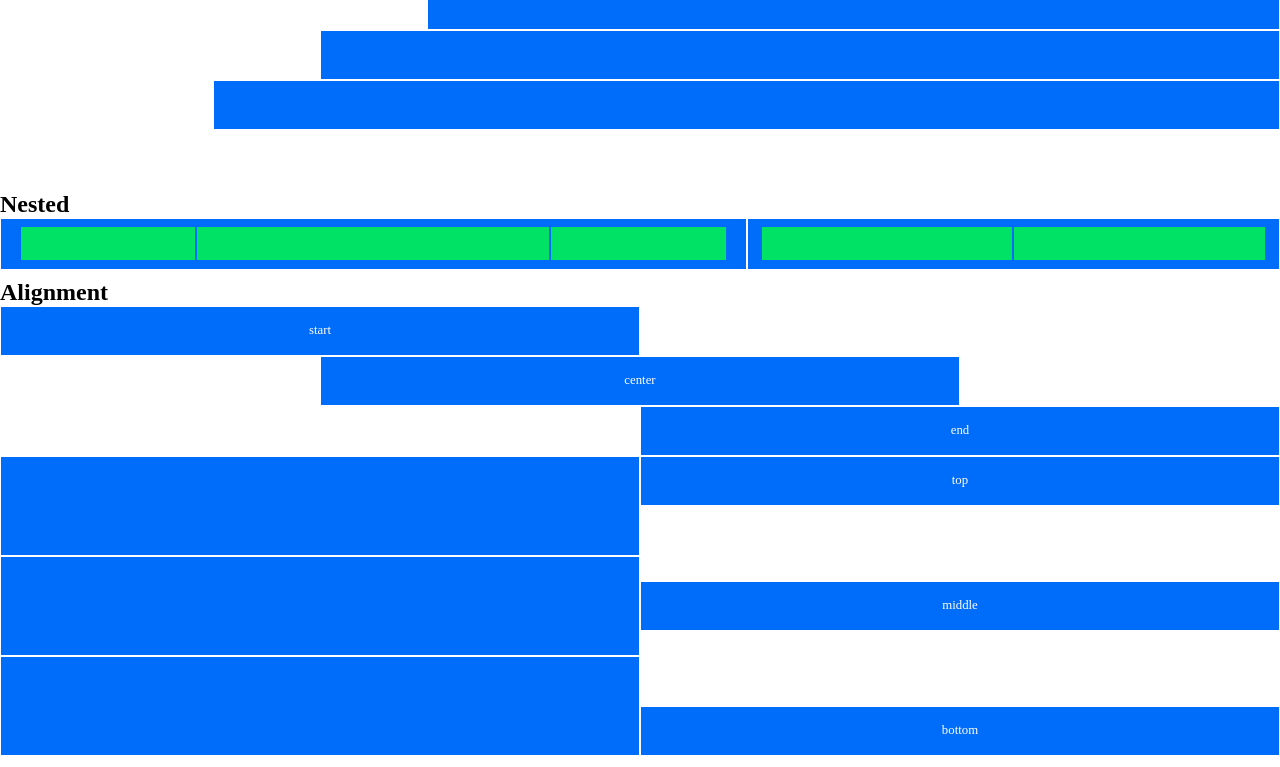
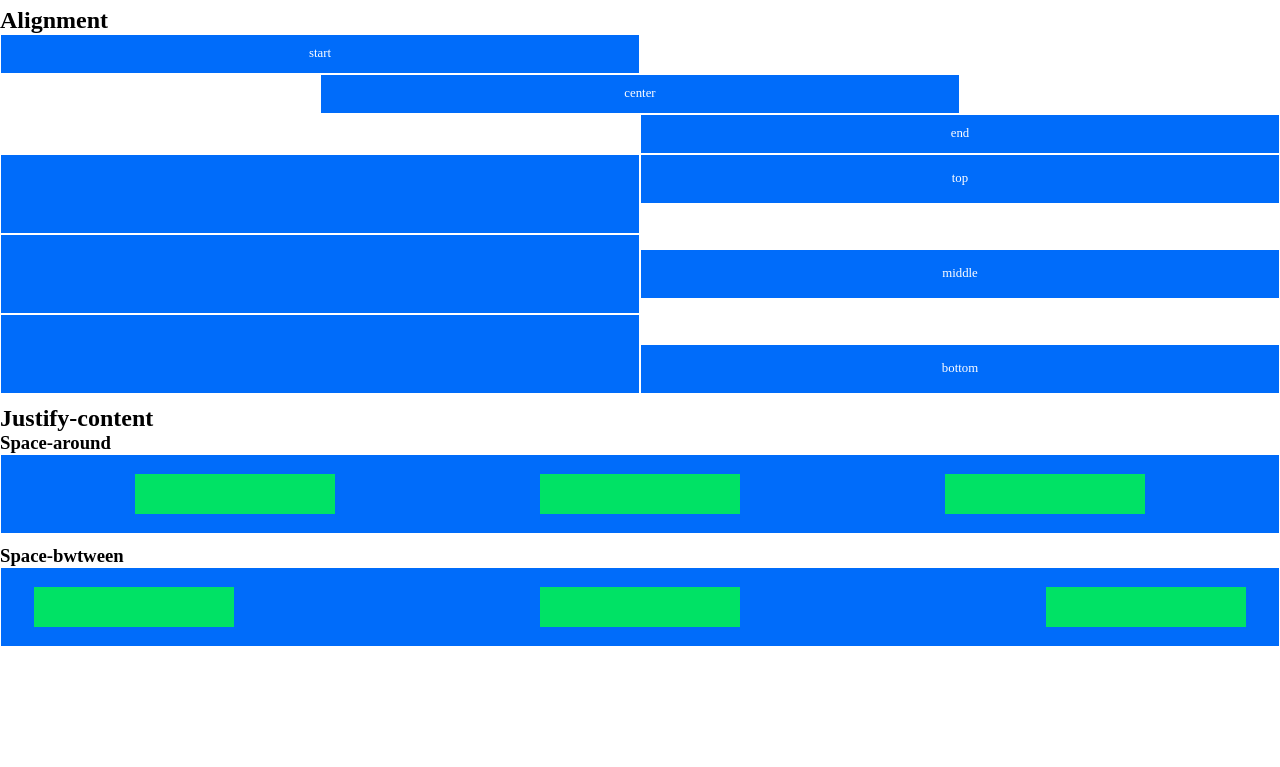
Before and after one commit to AndrianiClaudio/html-css-12bool, a plain HTML site: page index.html in a window 1280 px wide. Shown: the part 1108-1875 px from the top of the page. After the commit the page ends 1777 px from the top, so only its background shows below. Drawn offline with Linux system fonts and the light colour scheme.

Commit message:
completamento

```diff
--- a/css/12bool.css
+++ b/css/12bool.css
@@ -32,6 +32,12 @@
 }
 .justify-end {
     justify-content: flex-end;
+}
+.justify-s-around {
+    justify-content: space-around;
+}
+.justify-s-between {
+    justify-content: space-between;
 }
 /* col-width */
 .col-xs-1 {
--- a/css/style.css
+++ b/css/style.css
@@ -1,7 +1,7 @@
 :root {
     --main-row-color: #006CFA;
     --inside-row-color: #00E265;
-    --row-height: 50px;
+    --row-height: 40px;
 }
 .row {
     height: var(--row-height);
@@ -15,14 +15,15 @@
 .height-2x {
     height: calc(var(--row-height) *2);
 }
-section > .row > [class*="col-"] {
+section > .row > [class*="col-"],
+div > .row > [class*="col-"] {
     border: 1px solid white;
 }
 html {
     font-size: 100%;
     color: white;
 }
-h2 {
+h2,h3 {
     color: black;
 }
 span {
@@ -31,7 +32,9 @@ span {
 section {
     padding-bottom: 0.7em;
 }
-
+.hgt-60px {
+    height: 60px;
+}
 .row > [class*="col-"]  {
     background-color: var(--main-row-color);
     display: flex;
--- a/index.html
+++ b/index.html
@@ -15,7 +15,6 @@
         <!-- #esercizio per casa -->
         <section>
             <h2>Esercizio per casa</h2>
-            <section>
             <!-- row: col-1*12 -->
             <div class="row">
                 <div class="col-xs-1">
@@ -33,7 +32,6 @@
                 <div class="col-xs-1"><span>1 col</span></div>
                 <div class="col-xs-1"><span>1 col</span></div>
             </div>
-                <!-- row: col-2-5-5 -->
             <div class="row">
                 <div class="col-xs-2">
                     <span>col</span>
@@ -112,8 +110,7 @@
                 </div>
             </div>
         </section>
-
-            <section>
+        <div>
             <!-- row: col-12 -->
             <div class="row">
                 <div class="col-xs-12"></div>
@@ -148,8 +145,7 @@
                 <div class="col-xs-6"></div>
                 <div class="col-xs-6"></div>
             </div>
-            </section>
-        </section>
+        </div>
         <!-- #offset -->
         <section>
             <h2>Offset</h2>
@@ -268,6 +264,53 @@
             </div>
         </section>
         <!-- justify-content -->
+        <section>
+            <h2>Justify-content</h2>
+            <!-- space-around -->
+            <section>
+                <h3>Space-around</h3>
+                <div class="row height-2x">
+                    <div class="col-xs-12">
+                        <div class="container">
+                            <div class="row hgt-60px justify-s-around">
+                                <div class="col-xs-2">
+
+                                </div>
+                                <div class="col-xs-2">
+
+                                </div>
+                                <div class="col-xs-2">
+
+                                </div>
+                            </div>
+                        </div>
+                    </div>
+
+                </div>
+            </section>
+            <!-- space-between -->
+            <section >
+                <h3>Space-bwtween</h3>
+                <div class="row  height-2x">
+                    <div class="col-xs-12">
+                        <div class="container">
+                            <div class="row hgt-60px justify-s-between">
+                                <div class="col-xs-2">
+
+                                </div>
+                                <div class="col-xs-2">
+
+                                </div>
+                                <div class="col-xs-2">
+
+                                </div>
+                            </div>
+                        </div>
+                    </div>
+
+                </div>
+            </section>
+        </section>
     </div>
 </body>
 </html>
```
Lines whose indentation alone changed are shown as unchanged.
